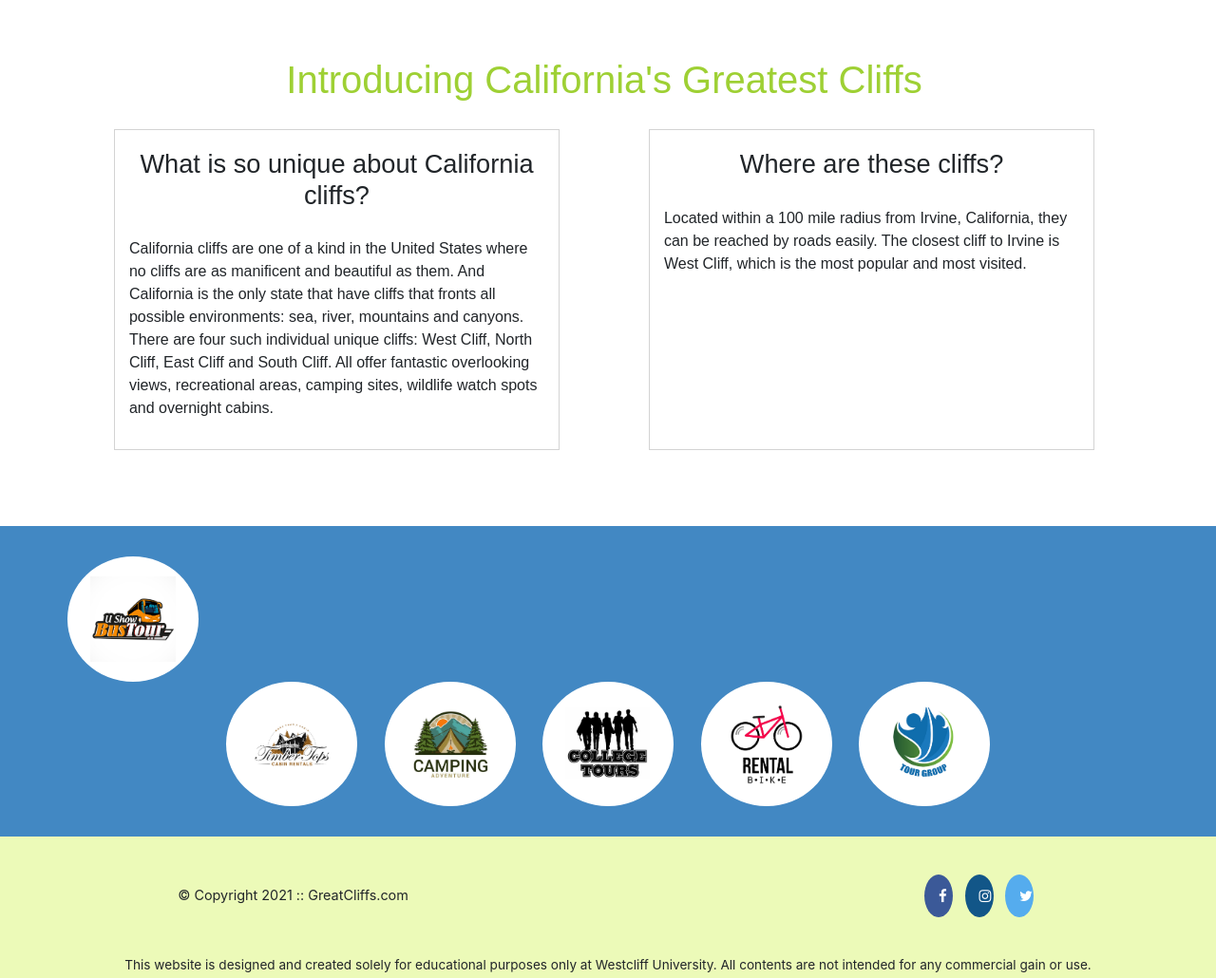
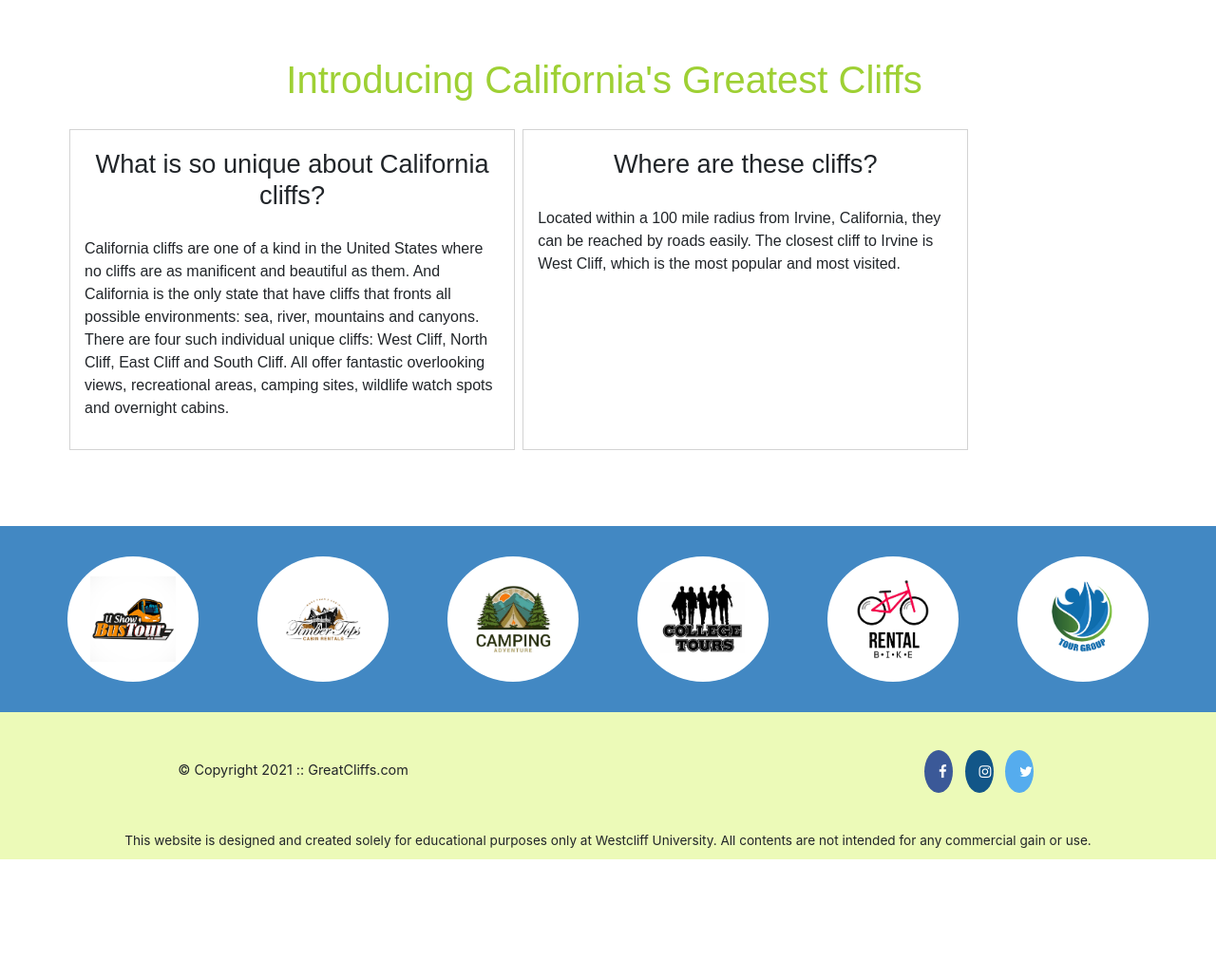
Before and after one commit to fantastic-y/m2-w2-d2-homework, a plain HTML site: page index.html in a window 1280 px wide. Shown: the part 420-1450 px from the top of the page at 95% size. After the commit the page ends 1325 px from the top, so only its background shows below. Drawn offline with nearby package versions, Linux system fonts and the light colour scheme.

Commit message:
update partner

```diff
--- a/index.html
+++ b/index.html
@@ -52,8 +52,8 @@
       <div>
         <h1>Introducing California's Greatest Cliffs</h1>
           <div class="grid_system">
-            <div class="row justify-content-around">
-              <div class="col-md-5">
+            <div class="row">
+              <div class="col-md-5 mr-1">
                   <h2>What is so unique about California cliffs?</h2>
                   <p>
                     California cliffs are one of a kind in the United States where
@@ -66,7 +66,7 @@
                     and overnight cabins.
                   </p>
               </div>
-              <div class="col-md-5">
+              <div class="col-md-5 ml-1">
                 <h2>Where are these cliffs?</h2>
                 <p>
                   Located within a 100 mile radius from Irvine, California, they
@@ -80,26 +80,31 @@
     </main>
 
     <section>
-      <ul id="partners" class="parter_grid">
+     <ul id="partners" class="row">
         <div class="col-sm-6 col-md-4 col-lg-2">
         <li class="partner">
              <img src="images/partners/partner-bustour.png" alt="Partner Bus Tours">
          </li></div>
+         <div class="col-sm-6 col-md-4 col-lg-2">
          <li class="partner">
              <img src="images/partners/partner-cabinrental.png" alt="Partner Cabin Rental">
-         </li>
+         </li></div>
+         <div class="col-sm-6 col-md-4 col-lg-2">
          <li class="partner">
              <img src="images/partners/partner-campingadv.png" alt="Partner Camping Adventure">
-         </li>
+         </li></div>
+         <div class="col-sm-6 col-md-4 col-lg-2">
          <li class="partner">
              <img src="images/partners/partner-collegetours.png" alt="Partner College Tours">
-         </li>
+         </li></div>
+         <div class="col-sm-6 col-md-4 col-lg-2">
          <li class="partner">
              <img src="images/partners/partner-rentalbike.png" alt="Partner Bike Rentals">
-         </li>
+         </li></div>
+         <div class="col-sm-6 col-md-4 col-lg-2">
          <li class="partner">
              <img src="images/partners/partner-tourgroup.png" alt="Partner Tour Group">
-         </li>
+         </li></div>
       </ul>
     </section>
 
--- a/styles.css
+++ b/styles.css
@@ -94,7 +94,6 @@ section #partners {
 }
 section #partners .partner {
     display: inline-block;
-    margin: 0 0.75em;
     padding: 1.3em 1.5em;
     background-color: #fff;
     border-radius: 50%;
```
